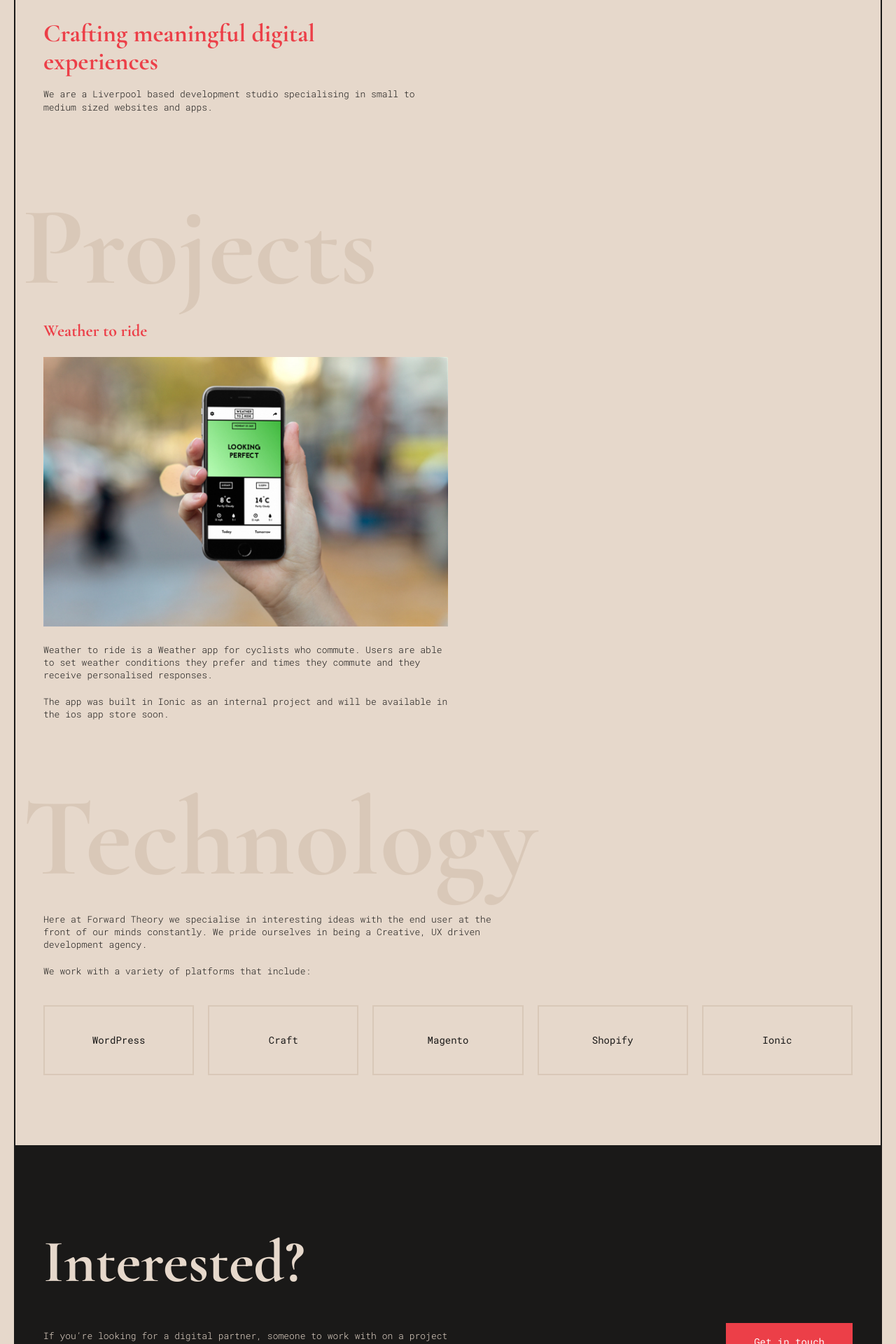
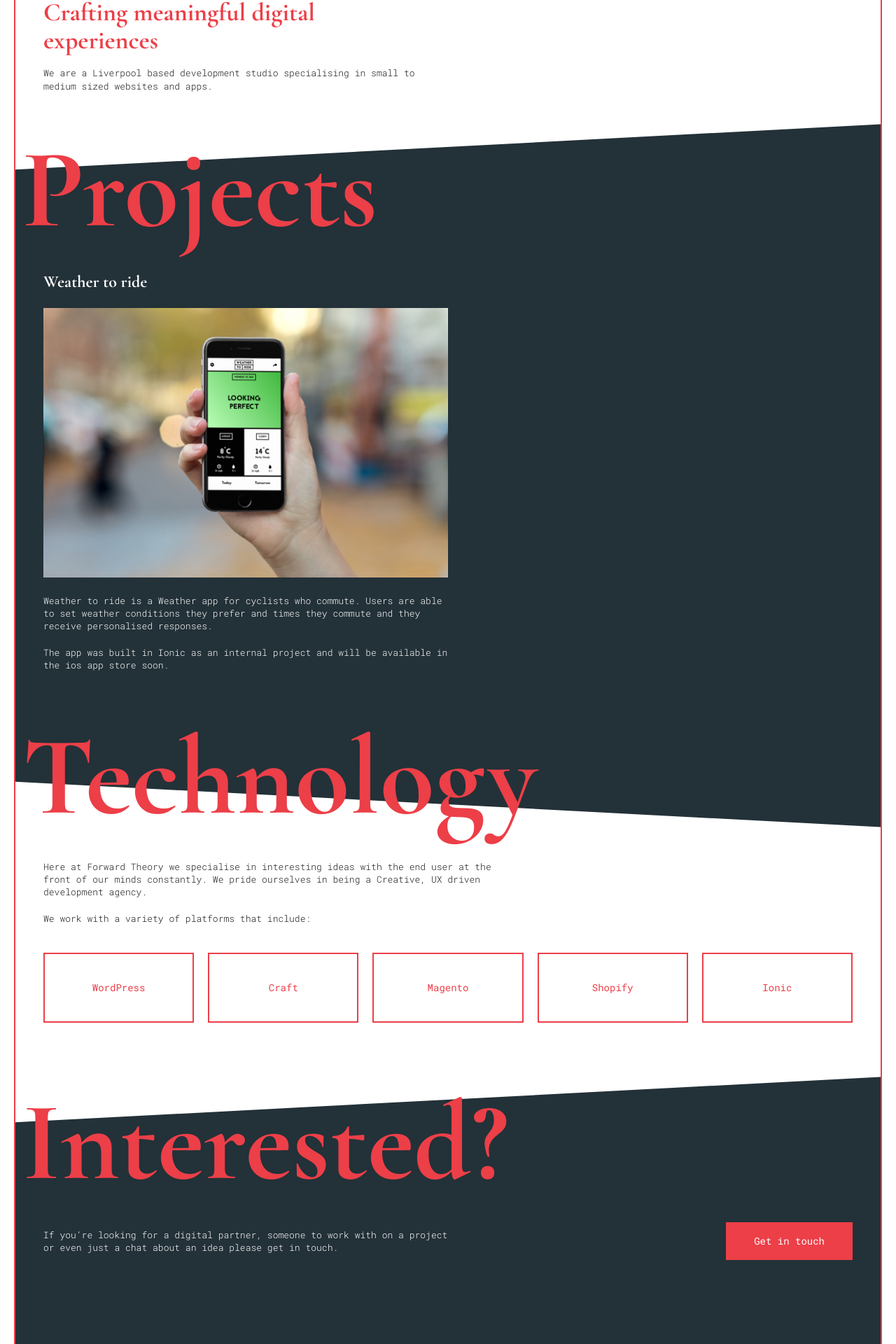
Before and after one commit to adamhughes86/forward-theory, a React app: page / in a window 1280 px wide. Shown: the part 197-2117 px from the top of the page at 70% size. Built offline with nearby package versions, Linux system fonts and the light colour scheme; the HTML template or start-up script is replaced by a standard one.

Commit message:
New colour scheme

```diff
--- a/src/App.scss
+++ b/src/App.scss
@@ -5,7 +5,7 @@
   margin: 50px auto;
   padding: 0;
   max-width: 1440px;
-  border: 2px solid color(customBlack);
+  border: 2px solid color(customRed);
 
   @include breakpoint(medium) {
     margin: 60px auto;
--- a/src/components/Contact/Contact.js
+++ b/src/components/Contact/Contact.js
@@ -1,12 +1,13 @@
 import React, { Component } from 'react';
+import SuperHeading from '../SuperHeading/SuperHeading';
 import './Contact.scss';
 
 class Contact extends Component {
   render() {
     return (
 
-      <section className="contact module">
-        <h2 className="contact__heading">Interested?</h2>
+      <section className="contact super-heading-container">
+        <SuperHeading heading="Interested?" />
 
         <div className="contact__text">
           <p>If you’re looking for a digital partner, someone to work with on a project or even just a chat about an idea please get in touch.</p>
--- a/src/components/Contact/Contact.scss
+++ b/src/components/Contact/Contact.scss
@@ -1,16 +1,20 @@
 @import "../../scss/settings.scss";
 
 .contact {
+  position: relative;
   padding: 120px 40px;
-  background-color: color(customBlack);
+  background-color: color(block);
 
-  &__heading {
-    padding: 0;
-    margin: 0 0 10px;
-    color: #E6D8CB;
-    @include font-size(46);
-    @include font-alpha();
-    text-align: center;
+  &::before {
+    content: '';
+    position: absolute;
+    top: -55px;
+    left: -50%;
+    width: 200%;
+    height: 129px;
+    transform: rotate(-3deg);
+    z-index: 1;
+    background-color: color(block);
   }
 
   &__text {
@@ -22,7 +26,7 @@
     p {
       padding: 0;
       margin: 0 0 2em;
-      color: #E6D8CB;
+      color: #fff;
       @include font-size(13);
       @include font-beta();
       text-align: center;
--- a/src/components/Header/Header.scss
+++ b/src/components/Header/Header.scss
@@ -1,10 +1,12 @@
+@import "../../scss/settings.scss";
+
 .header {
   display: inline-block;
   position: absolute;
   top: -22px;
   left: -4px;
   padding: 0 20px 15px 1px;
-  background-color: #E6D8CB;
+  background-color: color(background);
 
   &__logo {
     display: block;
--- a/src/components/Hero/Hero.scss
+++ b/src/components/Hero/Hero.scss
@@ -6,7 +6,7 @@
   justify-content: center;
   height: 400px;
   max-width: 640px;
-  padding: 60px 20px 0;
+  padding: 60px 20px;
 
   &__heading {
     margin: 0 0 0.5em;
@@ -27,7 +27,7 @@
 
 @include breakpoint(small) {
   .hero {
-    padding: 60px 40px 0;
+    padding: 60px 40px;
 
     &__heading {
       @include font-size(36);
--- a/src/components/Project/Project.scss
+++ b/src/components/Project/Project.scss
@@ -4,7 +4,7 @@
   width: 100%;
 
   &__title {
-    color: color(customRed);
+    color: #fff;
     @include font-size(24);
     @include font-alpha();
     margin: 0 0 1em;
@@ -16,7 +16,7 @@
   }
 
   &__description {
-    color: color(customBlack);
+    color: #fff;
     @include font-size(13);
     @include font-beta();
 
--- a/src/components/Projects/Projects.scss
+++ b/src/components/Projects/Projects.scss
@@ -1,3 +1,30 @@
+@import "../../scss/settings.scss";
+
 .projects {
   position: relative;
+  background-color: color(block);
+
+  &::before {
+    content: '';
+    position: absolute;
+    top: -55px;
+    left: -50%;
+    width: 200%;
+    height: 129px;
+    transform: rotate(-3deg);
+    z-index: 1;
+    background-color: color(block);
+  }
+
+  &::after {
+    content: '';
+    position: absolute;
+    bottom: -45px;
+    left: -50%;
+    width: 200%;
+    height: 129px;
+    transform: rotate(3deg);
+    z-index: 1;
+    background-color: color(block);
+  }
 }
--- a/src/components/SuperHeading/SuperHeading.scss
+++ b/src/components/SuperHeading/SuperHeading.scss
@@ -6,28 +6,29 @@
   left: 10px;
   padding: 0;
   margin: 0;
-  color: #D9C8B8;
+  color: color(customRed);
   @include font-size(50);
   @include font-alpha();
-  z-index: -1;
+  z-index: 2;
 
   @include breakpoint(small) {
     @include font-size(100);
   }
 
   @include breakpoint(medium) {
+    top: -82px;
     @include font-size(160);
   }
 }
 
 .super-heading-container {
-  padding: 75px 20px 60px;
+  padding: 75px 20px;
 
   @include breakpoint(small) {
-    padding: 125px 40px 60px;
+    padding: 125px 40px;
   }
 
   @include breakpoint(medium) {
-    padding: 195px 40px 60px;
+    padding: 125px 40px;
   }
 }
--- a/src/components/Technology/Technology.scss
+++ b/src/components/Technology/Technology.scss
@@ -31,12 +31,13 @@
       margin: 0 auto 20px;
       height: 100px;
       width: 100%;
+      color: color(customRed);
       font-family: $betaFont;
       @include font-size(14);
       font-weight: 500;
       line-height: 1;
       text-align: center;
-      border: 2px solid #D9C8B8;
+      border: 2px solid;
     }
   }
 }
--- a/src/index.scss
+++ b/src/index.scss
@@ -24,11 +24,15 @@ body {
   padding: 0 10px;
   color: color(customBlack);
   font-family: 'Roboto Mono', monospace;
-  background-color: #E6D8CB;
+  background-color: color(background);
 
   @include breakpoint(small) {
     padding: 0 20px;
   }
+}
+
+.main {
+  overflow: hidden;
 }
 
 img {
--- a/src/scss/settings/_color-palette.scss
+++ b/src/scss/settings/_color-palette.scss
@@ -4,6 +4,8 @@
 //
 
 $colorPalette: (
+  background: #fff,
+  block: #233138,
   customRed: #EC3F48,
   customBlack: #1A1918
 );
```
Also changed, not shown: src/images/logo.svg.
